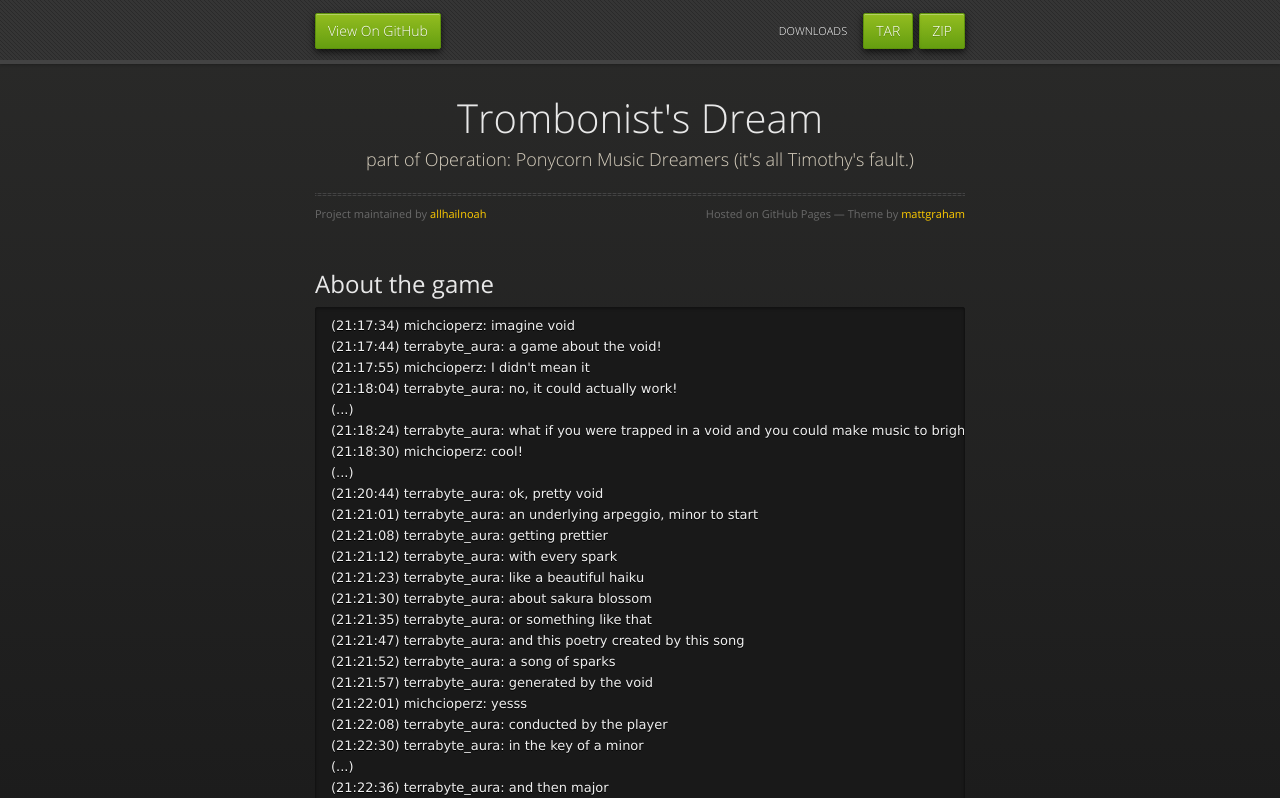
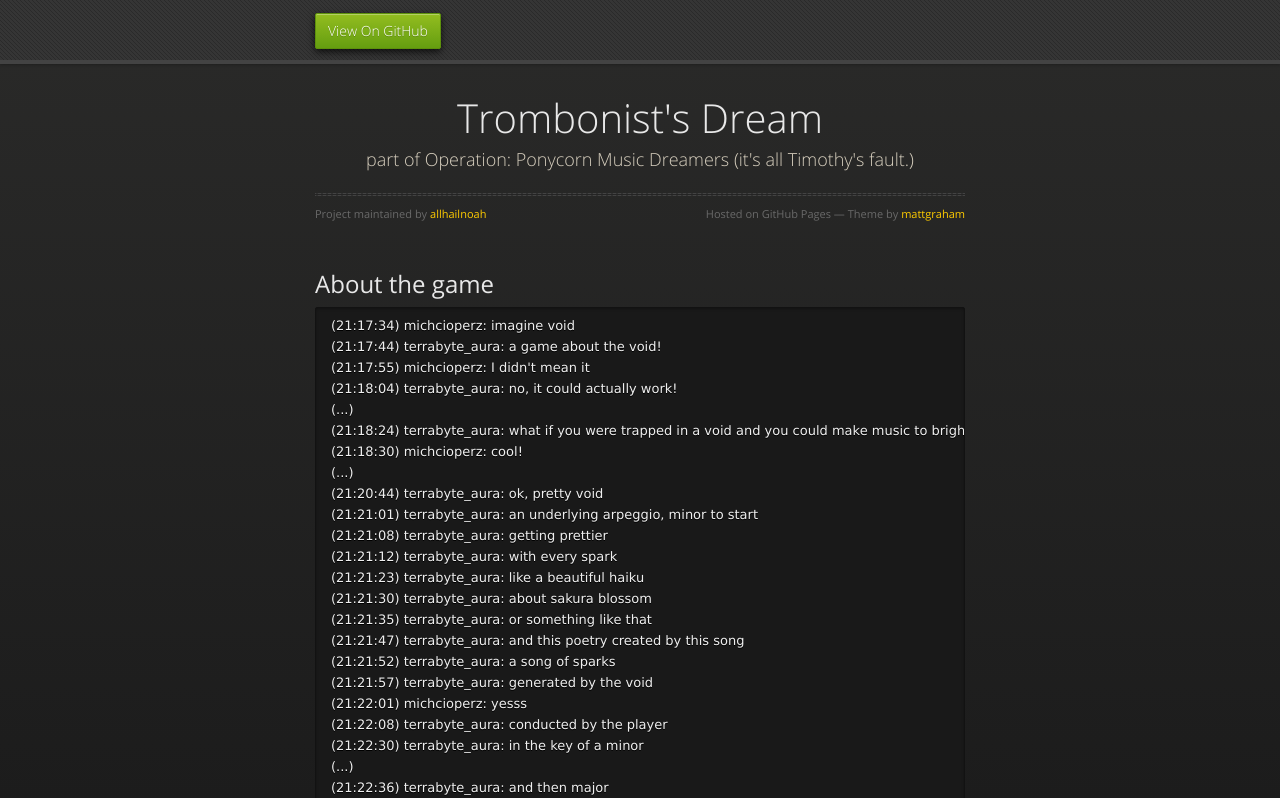
Before and after one commit to allhailnoah/PonycornMusicDreamers, a plain HTML site: page index.html in a window 1280 px wide. Shown: the top 798 px of the page. Drawn offline with nearby package versions, Linux system fonts and the light colour scheme.

Commit message:
Deleted unnecessary tarball stuff.

```diff
--- a/index.html
+++ b/index.html
@@ -21,9 +21,6 @@
       <div id="header">
         <nav>
           <li class="fork"><a href="https://github.com/allhailnoah/PonycornMusicDreamers">View On GitHub</a></li>
-          <li class="downloads"><a href="https://github.com/allhailnoah/PonycornMusicDreamers/zipball/master">ZIP</a></li>
-          <li class="downloads"><a href="https://github.com/allhailnoah/PonycornMusicDreamers/tarball/master">TAR</a></li>
-          <li class="title">DOWNLOADS</li>
         </nav>
       </div><!-- end header -->
 
```
